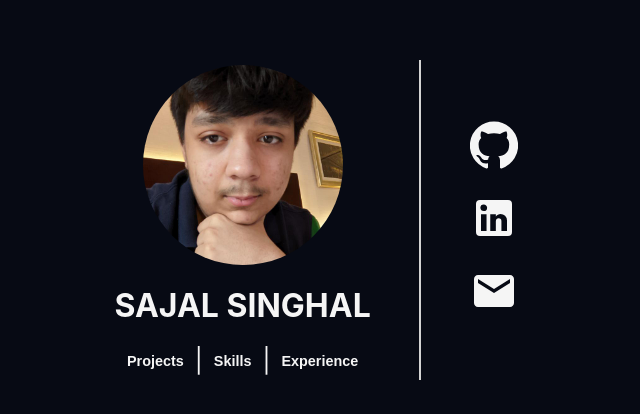
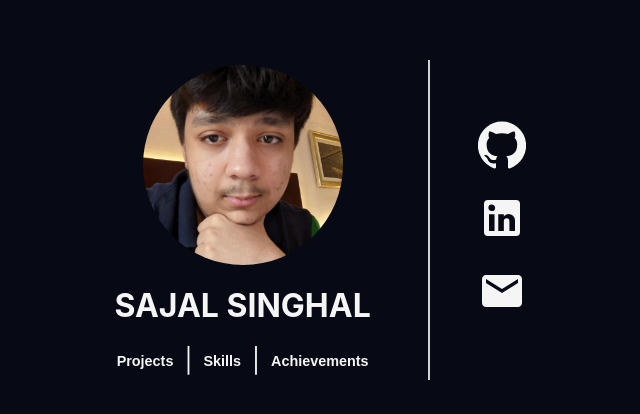
Before and after one commit to SSReal/Minimalist-Portfolio, a React (Create React App) app: page / in a window 1280 px wide. Shown: the part 180-594 px from the top of the page, without its empty margins (356-996 px from the left). Built offline with nearby package versions, Linux system fonts and the light colour scheme.

Commit message:
change experience to achievements

```diff
--- a/src/App.js
+++ b/src/App.js
@@ -20,7 +20,7 @@ function App() {
           <div style = {{display: "flex", fontSize:"1.5rem"}}>
             <TabChangeButton onClick = {() => {setTab(1)}}>Projects</TabChangeButton> |
             <TabChangeButton onClick = {() => {setTab(2)}}>Skills</TabChangeButton> |
-            <TabChangeButton onClick = {() => {setTab(3)}}>Experience</TabChangeButton>
+            <TabChangeButton onClick = {() => {setTab(3)}}>Achievements</TabChangeButton>
           </div>
           }
           {(tab !== 0) && <TabChangeButton onClick = {() => {setTab(0)}}>Hide Tab</TabChangeButton>}
@@ -34,7 +34,7 @@ function App() {
       </SocialInfo>
       {(tab === 1)&&<Projects />}
       {(tab === 2)&&<Skills />}
-      {(tab === 3)&&<Experience />}
+      {(tab === 3)&&<Achievements />}
     </Content>
   );
 }
@@ -112,7 +112,7 @@ const ProfilePic = styled.img`
   border-radius: 50%;
 `;
 
-const Experience = styled.div`
+const Achievements = styled.div`
   background-color: blue;
   width: 100px;
   height: 100%;
```
